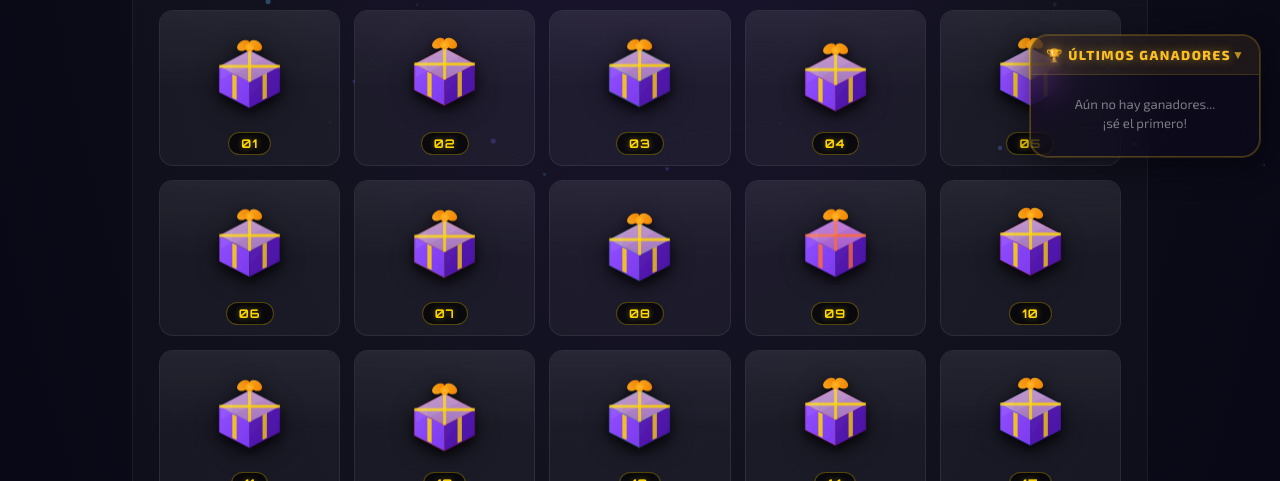
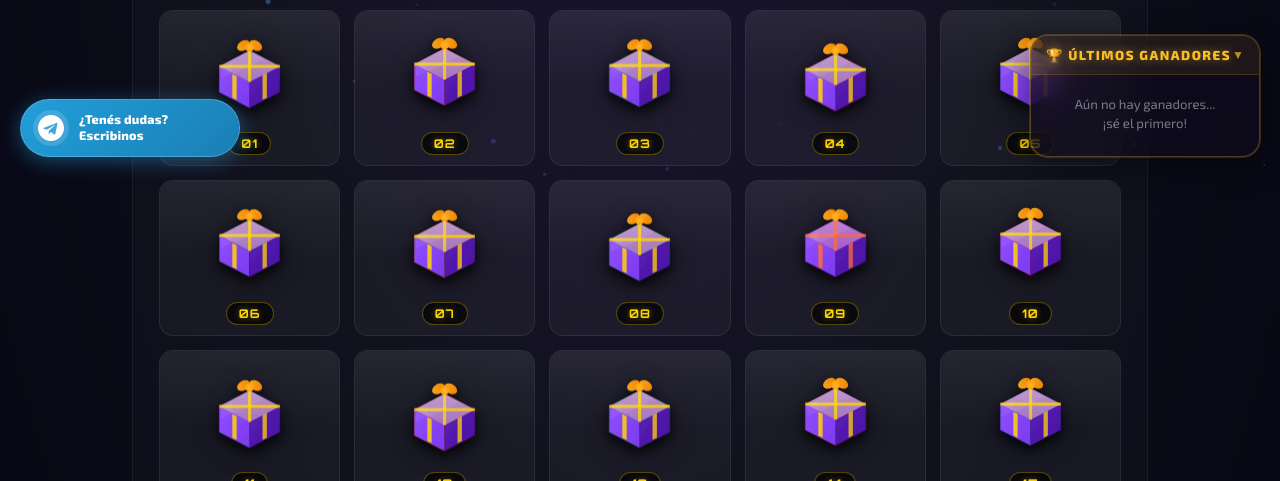
Before and after one commit to lacajamisteriosoficial-cloud/mistery-box, a website: page public/index.html in a window 1280 px wide. Shown: the part 619-1100 px from the top of the page. Drawn offline with Linux system fonts and the light colour scheme; no server answers.

Commit message:
Agrega botón flotante de soporte Telegram

```diff
--- a/public/index.html
+++ b/public/index.html
@@ -161,6 +161,47 @@
 .alias-box {
     padding: 10px 14px !important;
     margin: 8px 0 !important;
+}
+
+/* ── Botón flotante Telegram ─────────────────────────────────── */
+.tg-float {
+    position: fixed;
+    bottom: 24px;
+    left: 20px;
+    display: flex;
+    align-items: center;
+    gap: 10px;
+    background: linear-gradient(135deg, #229ED9 0%, #1a7fb5 100%);
+    color: white;
+    text-decoration: none;
+    padding: 10px 16px 10px 12px;
+    border-radius: 50px;
+    box-shadow: 0 4px 20px rgba(34,158,217,0.45);
+    z-index: 800;
+    transition: all 0.3s ease;
+    border: 1.5px solid rgba(255,255,255,0.2);
+    max-width: 220px;
+}
+.tg-float:hover {
+    transform: translateY(-3px);
+    box-shadow: 0 8px 28px rgba(34,158,217,0.6);
+    background: linear-gradient(135deg, #2bb5f0 0%, #1a8fd1 100%);
+}
+.tg-icon {
+    width: 36px;
+    height: 36px;
+    background: rgba(255,255,255,0.15);
+    border-radius: 50%;
+    display: flex;
+    align-items: center;
+    justify-content: center;
+    flex-shrink: 0;
+}
+.tg-label {
+    font-size: 0.78em;
+    font-weight: 700;
+    line-height: 1.3;
+    letter-spacing: 0.2px;
 }
 
 /* ── Cartel flotante CERRADO ─────────────────────────────────── */
@@ -433,6 +474,18 @@
 </div>
 
 <!-- ══════════════════════════════════
+     BOTÓN FLOTANTE TELEGRAM
+     ══════════════════════════════════ -->
+<a href="https://t.me/Caja_Misteriosa" target="_blank" class="tg-float" id="tgFloat">
+    <div class="tg-icon">
+        <svg viewBox="0 0 24 24" fill="white" width="26" height="26">
+            <path d="M12 0C5.373 0 0 5.373 0 12s5.373 12 12 12 12-5.373 12-12S18.627 0 12 0zm5.894 8.221-1.97 9.28c-.145.658-.537.818-1.084.508l-3-2.21-1.447 1.394c-.16.16-.295.295-.605.295l.213-3.053 5.56-5.023c.242-.213-.054-.333-.373-.12L8.32 13.617l-2.96-.924c-.643-.204-.657-.643.136-.953l11.57-4.461c.537-.194 1.006.131.828.942z"/>
+        </svg>
+    </div>
+    <div class="tg-label">¿Tenés dudas? Escribinos</div>
+</a>
+
+<!-- ══════════════════════════════════
      CARTEL FLOTANTE CERRADO
      ══════════════════════════════════ -->
 <div id="closedOverlay" class="closed-overlay hidden">
```
